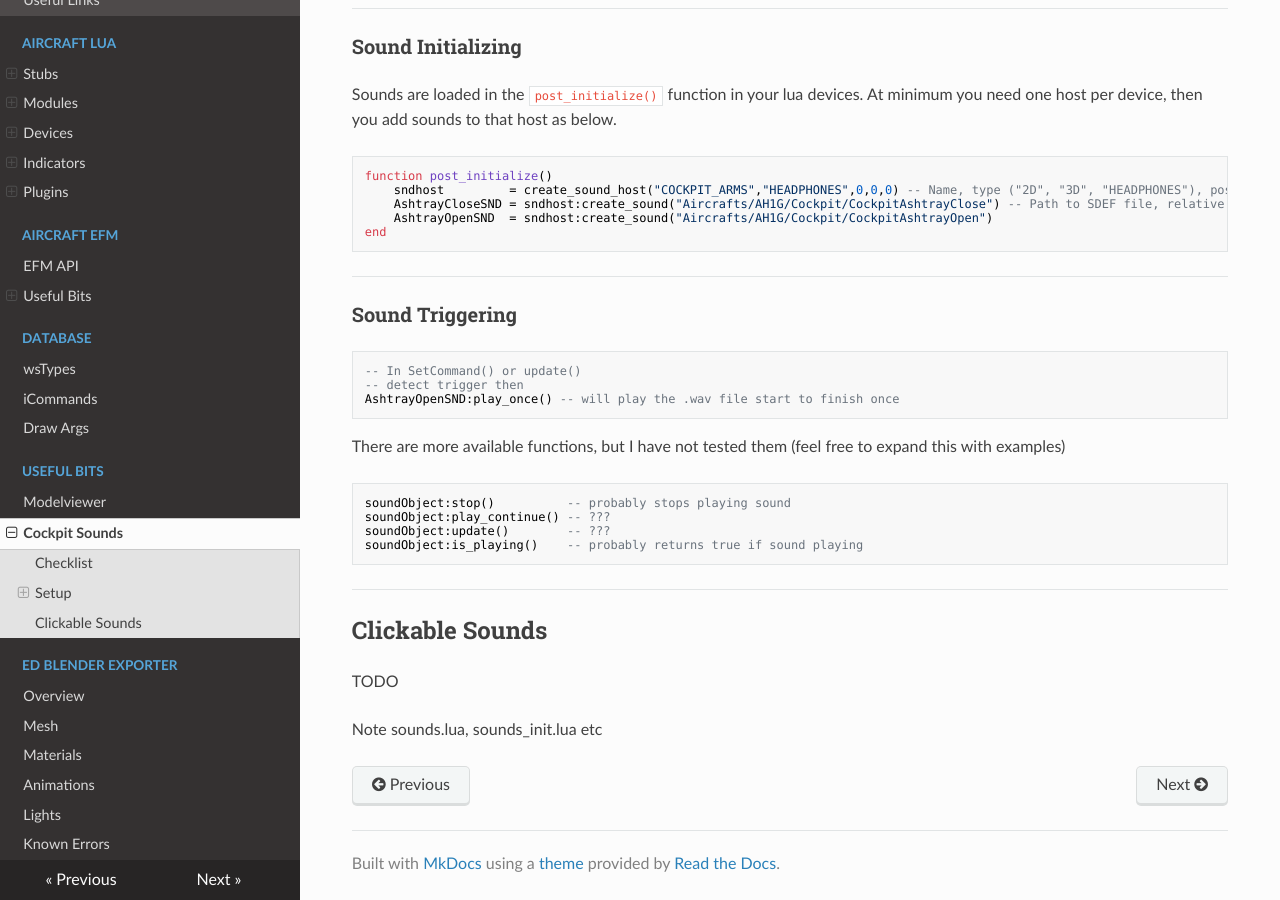
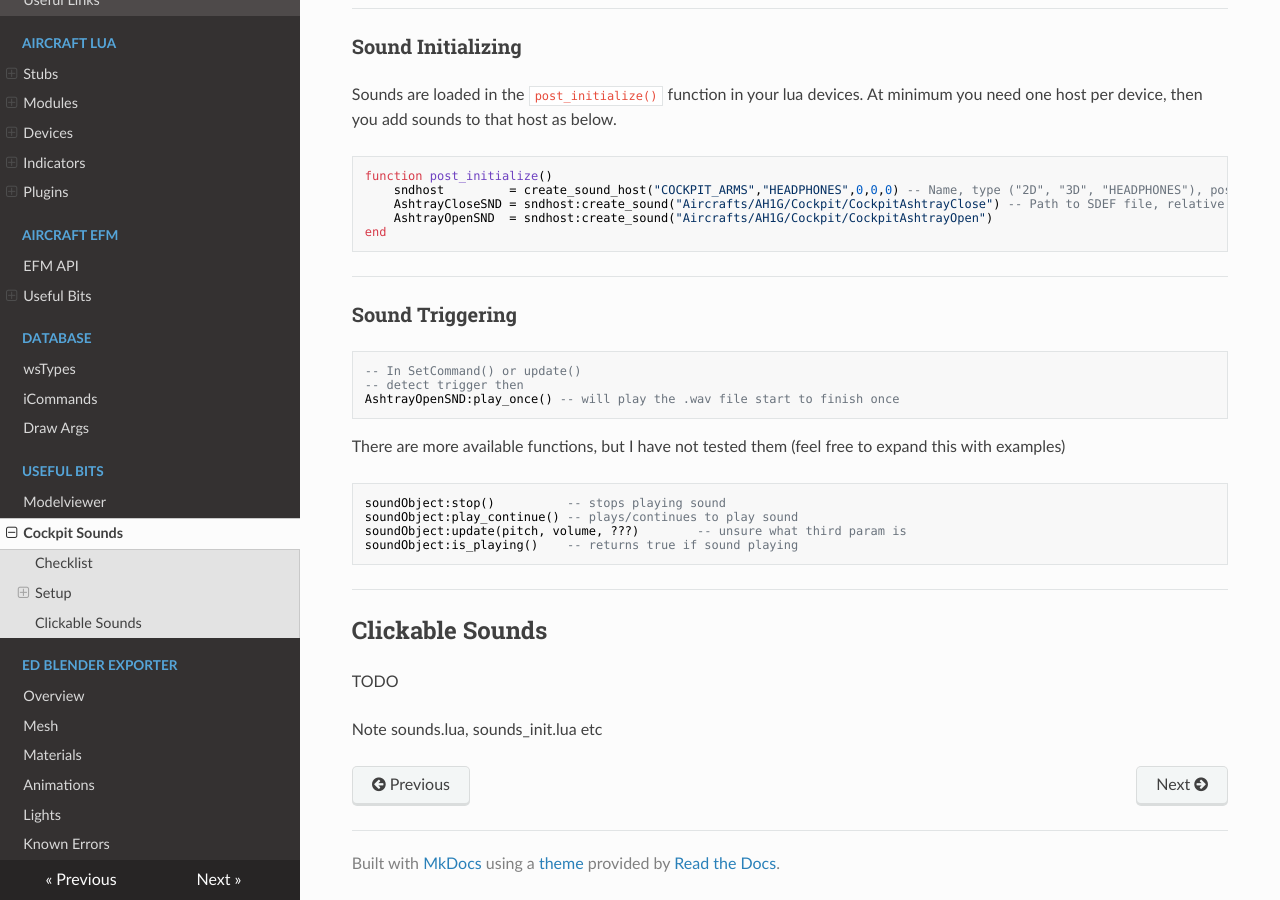
Before and after one commit to DCS-OpenSource/dcs-opensource-modding-guide, an MkDocs documentation site: the page built from docs/UsefulBits/CockpitSounds.md, in a window 1280 px wide and 900 px high, scrolled down 1049 px. Built offline with MkDocs 1.6.1, drawn with Linux system fonts in a browser that asks for light colours; nearby versions of some CDN libraries.

Commit message:
more cockpit sounds info

````diff
--- a/docs/UsefulBits/CockpitSounds.md
+++ b/docs/UsefulBits/CockpitSounds.md
@@ -64,10 +64,10 @@ AshtrayOpenSND:play_once() -- will play the .wav file start to finish once
 
 There are more available functions, but I have not tested them (feel free to expand this with examples)
 ```lua
-soundObject:stop()          -- probably stops playing sound
-soundObject:play_continue() -- ???
-soundObject:update()        -- ???
-soundObject:is_playing()    -- probably returns true if sound playing
+soundObject:stop()          -- stops playing sound
+soundObject:play_continue() -- plays/continues to play sound
+soundObject:update(pitch, volume, ???)        -- unsure what third param is
+soundObject:is_playing()    -- returns true if sound playing
 ```
 
 ---
````
